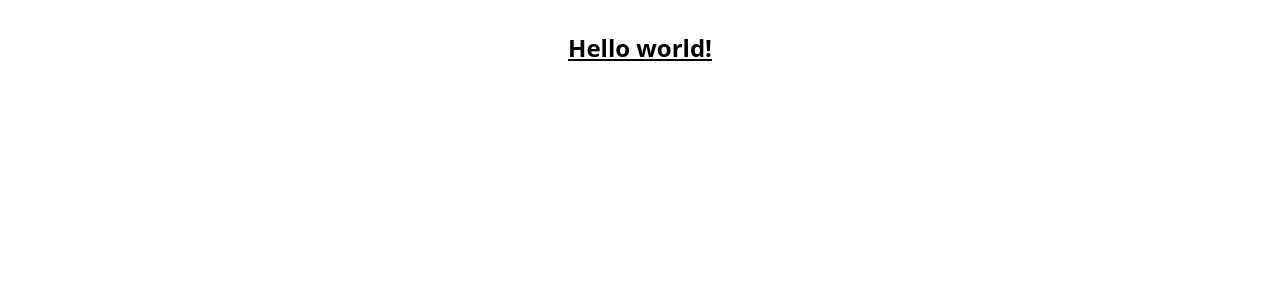
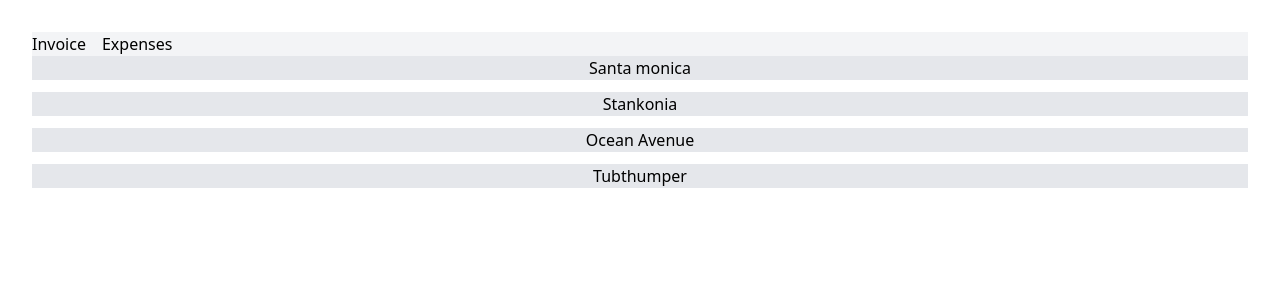
Before and after one commit to NRotondaro/react-router-app, a React (Vite) app: page /invoices in a window 1280 px wide. Shown: the top 300 px of the page. Built offline with nearby package versions, Linux system fonts and the light colour scheme.

Commit message:
feat: add react router & implement

```diff
--- a/src/App.tsx
+++ b/src/App.tsx
@@ -1,7 +1,20 @@
 import './App.css';
+import { Link, Outlet } from 'react-router-dom';
 
 function App() {
-  return <h1 className='text-2xl font-bold underline'>Hello world!</h1>;
+  return (
+    <h1 className='container mx-auto'>
+      <nav className='bg-gray-100 flex gap-4'>
+        <Link to='/invoices'>
+          <span>Invoice</span>
+        </Link>
+        <Link to='/expenses'>
+          <span>Expenses</span>
+        </Link>
+      </nav>
+      <Outlet></Outlet>
+    </h1>
+  );
 }
 
 export default App;
--- /dev/null
+++ b/src/data/data.ts
@@ -0,0 +1,26 @@
+export const invoices = [
+  {
+    name: 'Santa monica',
+    number: 1995,
+    amount: '$10,800',
+    due: '12/05/1995',
+  },
+  {
+    name: 'Stankonia',
+    number: 2000,
+    amount: '$8,000',
+    due: '10/31/2000',
+  },
+  {
+    name: 'Ocean Avenue',
+    number: 2003,
+    amount: '$9,500',
+    due: '07/22/2003',
+  },
+  {
+    name: 'Tubthumper',
+    number: 1997,
+    amount: '$14,000',
+    due: '09/01/1997',
+  },
+];
--- a/src/main.tsx
+++ b/src/main.tsx
@@ -1,10 +1,27 @@
-import React from 'react'
-import ReactDOM from 'react-dom/client'
-import App from './App'
-import './index.css'
+import React from 'react';
+import ReactDOM from 'react-dom/client';
+import App from './App';
+import './index.css';
+
+import { BrowserRouter, Routes, Route } from 'react-router-dom';
+import Invoices from './components/invoices';
+import Expenses from './components/expenses';
 
 ReactDOM.createRoot(document.getElementById('root') as HTMLElement).render(
-  <React.StrictMode>
-    <App />
-  </React.StrictMode>,
-)
+  <BrowserRouter>
+    <Routes>
+      <Route path='/' element={<App />}>
+        <Route path='/invoices' element={<Invoices />} />
+        <Route path='/expenses' element={<Expenses />} />
+        <Route
+          path='*'
+          element={
+            <main className='text-center'>
+              <p className='text-3xl'>There's nothing here !</p>
+            </main>
+          }
+        />
+      </Route>
+    </Routes>
+  </BrowserRouter>
+);
```
